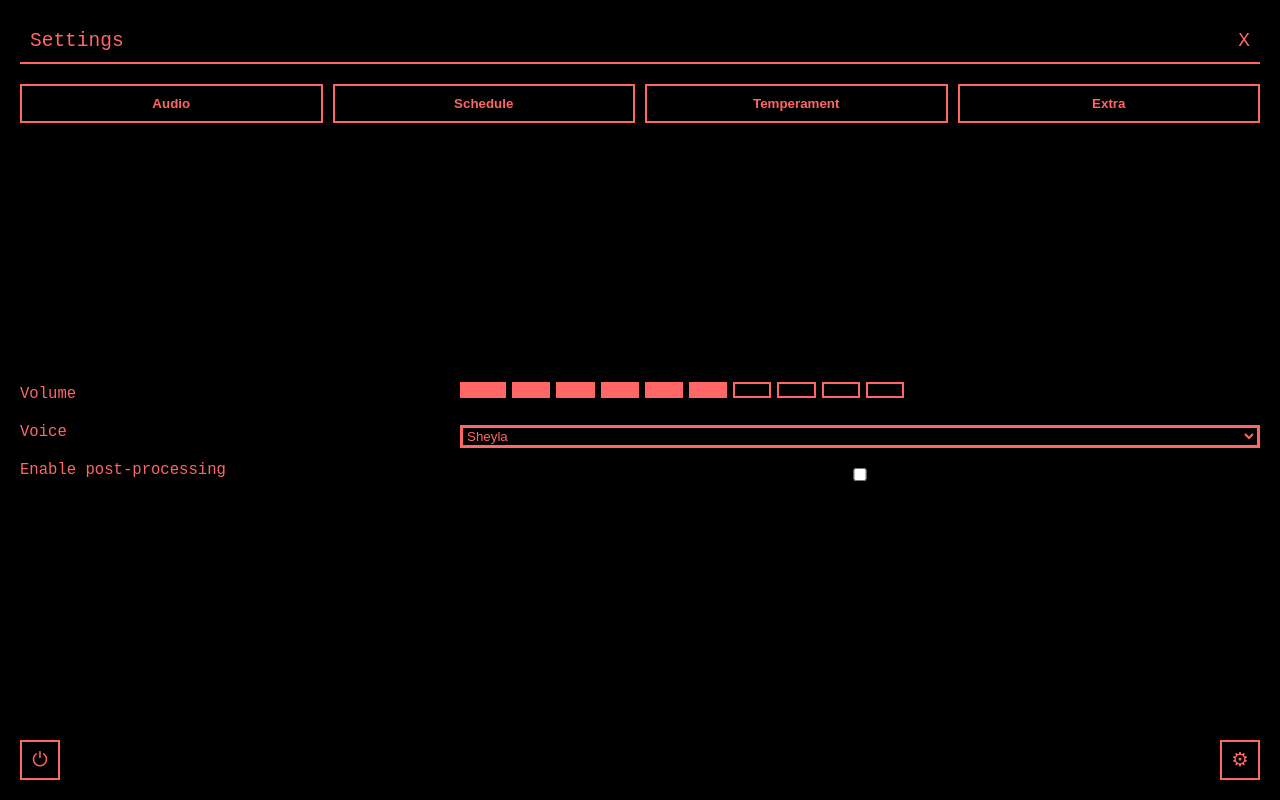
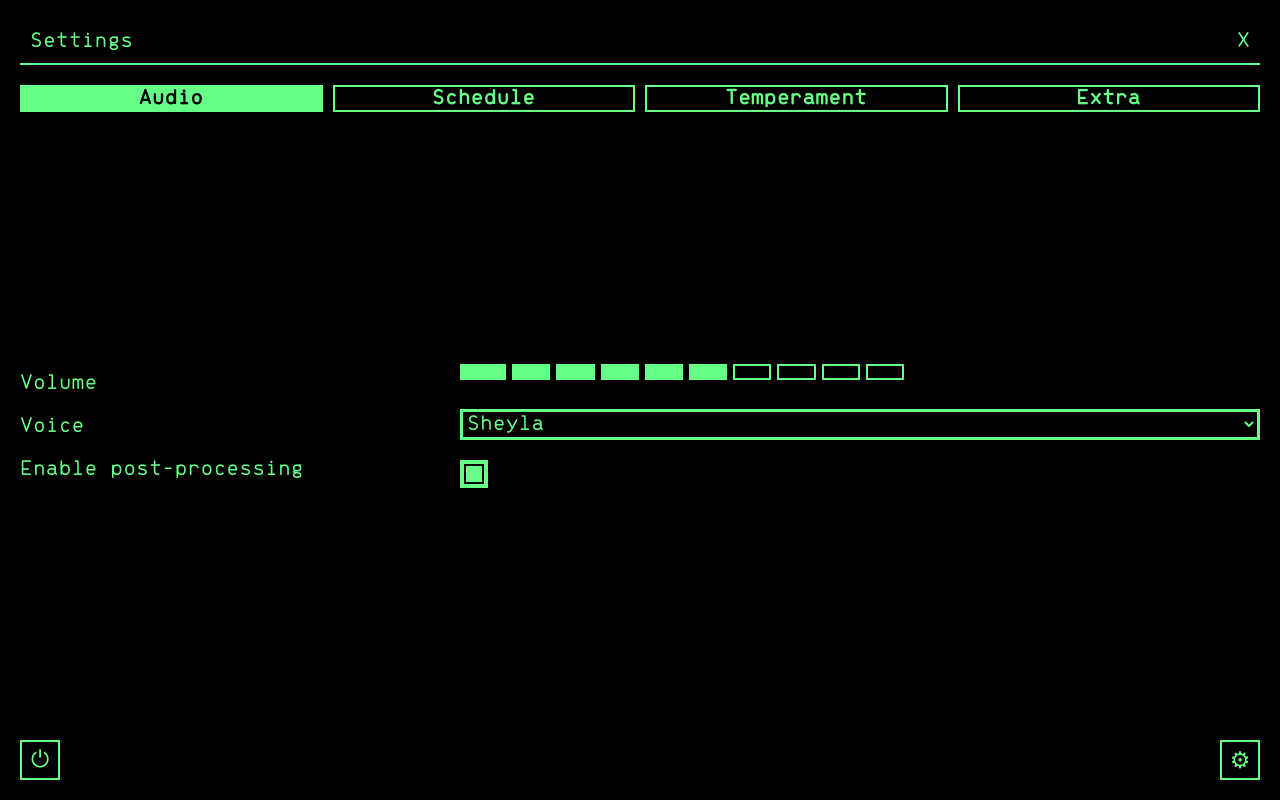
Before and after one commit to Engui-Lin/electron-desktop, an Electron app: page index.html in a window 1280 px wide. Both pictures are taken after a click on the button "Open Settings". Drawn offline with Linux system fonts and the light colour scheme; no server answers.

Commit message:
added layout for settings

```diff
--- a/index.html
+++ b/index.html
@@ -66,7 +66,10 @@
               <option>Sheyla</option>
               <option>Alex</option>
             </select>
-                 <input id="enable-postprocessing" type="checkbox">
+            <div class="checkbox">
+              <input type="checkbox" id="enable-postprocessing" name="check" checked>
+              <label for="enable-postprocessing"></label>
+            </div>
           </div>
         </div>
 
@@ -134,7 +137,11 @@
                   <option value="11"></option>
                 </datalist>
                 <input id="profanity-slider" type="range" min="1" max="10" step="1" list="custom-list"></input>
-                <input id="enable-flirting" type="checkbox">
+
+                <div class="checkbox">
+                  <input type="checkbox" id="enable-flirting" name="check" checked>
+                  <label for="enable-flirting"></label>
+                </div>
 
               </div>
              </div>
@@ -153,10 +160,27 @@
 
      <script>
           function openTab(tabId) {
-             document.querySelectorAll(".tab-content").forEach(tab => {
+                // Remove active class from all tab buttons
+                document.querySelectorAll(".tab").forEach((tab) => {
+                  tab.classList.remove("active-tab");
+                });
+
+                // Remove active class from all tab content
+                document.querySelectorAll(".tab-content").forEach((tab) => {
                   tab.classList.remove("active");
                 });
-             document.getElementById(tabId).classList.add("active");
+
+                // Add active class to the clicked tab button
+                const activeTabButton = document.querySelector(`.tab[onclick="openTab('${tabId}')"]`);
+                if (activeTabButton) {
+                  activeTabButton.classList.add("active-tab");
+                }
+
+                // Add active class to the corresponding tab content
+                const activeTabContent = document.getElementById(tabId);
+                if (activeTabContent) {
+                  activeTabContent.classList.add("active");
+                }
               }
 
          function openSettings() {
--- a/settings.js
+++ b/settings.js
@@ -47,8 +47,8 @@ document.addEventListener("DOMContentLoaded", function () {
 
       document.querySelectorAll(".day-box").forEach((day) => {
         if (selectedDays.includes(day.innerText.toLowerCase())) {
-          day.style.background = "#ff6666";
-          day.style.color = "black";
+          day.style.background = "var(--color-secondary)";
+          day.style.color = "var(--color-primary)";
         }
       });
       document.querySelectorAll(".time-box")[0].value = focusStartTime;
@@ -183,3 +183,42 @@ document.addEventListener("DOMContentLoaded", function () {
   // Load settings when the page loads
   loadSettings();
 });
+document.addEventListener("DOMContentLoaded", () => {
+  // Function to play sound
+  function playSound() {
+    const audio = new Audio("assets/fx/old-radio-button-click-97549.mp3");
+    audio.play().catch((error) => {
+      console.error("Error playing sound:", error);
+    });
+  }
+
+  // Attach event listeners to tabs
+  document.querySelectorAll(".tab").forEach((tab) => {
+    tab.addEventListener("click", playSound);
+  });
+
+  // Attach event listeners to dropdowns
+  document.querySelectorAll("select").forEach((dropdown) => {
+    dropdown.addEventListener("change", playSound);
+  });
+
+  // Attach event listeners to days
+  document.querySelectorAll(".day-box").forEach((day) => {
+    day.addEventListener("click", playSound);
+  });
+
+  // Attach event listeners to sliders
+  document.querySelectorAll('input[type="range"]').forEach((slider) => {
+    slider.addEventListener("input", playSound);
+  });
+
+  // Attach event listeners to checkboxes
+  document.querySelectorAll('input[type="checkbox"]').forEach((checkbox) => {
+    checkbox.addEventListener("change", playSound);
+  });
+
+  // Attach event listeners to time inputs
+  document.querySelectorAll('input[type="time"]').forEach((timeInput) => {
+    timeInput.addEventListener("input", playSound);
+  });
+});
--- a/style.css
+++ b/style.css
@@ -1,18 +1,39 @@
 :root {
     --color-primary: black;
-    --color-secondary: #ff6666;
+    --color-secondary: #66ff87;
+    --boxHeight: 24px;
+    --boxPadding: 0 5px;
 }
+
+@font-face {
+    font-family: 'Brass Mono';
+    src: url('assets/BrassMono-Regular.ttf') format('truetype');
+    font-weight: normal;
+    font-style: normal;
+    font-display: swap;
+}
+
+@font-face {
+    font-family: 'Brass Mono';
+    src: url('assets/BrassMono-Bold.ttf') format('truetype');
+    font-weight: bold;
+    font-style: normal;
+    font-display: swap;
+}
+
 
 * {
     margin: 0;
     padding: 0;
     box-sizing: border-box;
+    font-family: 'Brass Mono';
+    font-size: 1.2rem;
+
 }
 
 body {
-    background-color: black;
+    background-color: var(--color-primary);
     color: var(--color-secondary);
-    font-family: monospace;
     display: flex;
     justify-content: center;
     align-items: center;
@@ -32,9 +53,8 @@ body {
     display: flex;
     justify-content: space-between;
     align-items: center;
-    font-size: 1.5em;
     padding: 10px;
-    border-bottom: 2px solid #ff6666;
+    border-bottom: 2px solid var(--color-secondary);
 }
 
 .tabs {
@@ -43,24 +63,29 @@ body {
     gap: 10px;
 }
 
+.tab.active-tab {
+    background-color: var(--color-secondary);
+    color: var(--color-primary); /* Optional: Change text color for better visibility */
+  }
+
 button {
-    background: black;
-    color: #ff6666;
-    padding: 10px;
+    background: var(--color-primary);
+    color: var(--color-secondary);
+    padding: var(--boxPadding);
     text-align: center;
     cursor: pointer;
     font-weight: bold;
-    border: 2px solid #ff6666;
+    border: 2px solid var(--color-secondary);
     transition: background 0.2s;
 }
 
-button:hover {
-    background: #ff9999;
-}
+/* button:hover {
+    text-decoration: underline dashed;
+} */
 
 button:active {
-    background: #ff6666;
-    color: black;
+    background: var(--color-secondary);
+    color: var(--color-primary);
 }
 
 /* Two-column layout for settings */
@@ -79,7 +104,6 @@ button:active {
     display: flex;
     flex-direction: column;
     gap: 20px;
-    font-size: 1.2em;
 }
 
 .settings-controls {
@@ -95,12 +119,11 @@ button:active {
 }
 
 .time-box {
-    width: 80px;
-    padding: 5px;
+    padding: var(--boxPadding);
     background: var(--color-secondary);
     text-align: center;
     border: none;
-    color: black;
+    color: var(--color-primary);
     font-weight: bold;
 }
 
@@ -110,13 +133,13 @@ button:active {
 }
 
 select {
-    background: black;
+    background: var(--color-primary);
     border: solid var(--color-secondary);
     color: var(--color-secondary);
 }
 
 .day-box {
-    padding: 5px 10px;
+    padding: var(--boxPadding);
     background: var(--color-primary);
     border: solid var(--color-secondary) 2px;
     text-align: center;
@@ -129,12 +152,49 @@ select {
     gap: 5px;
 } */
 
-.volume-box {
-    width: 30px;
-    height: 30px;
-    background: #ff6666;
+.checkbox {
+    width: 28px;
+    height: 28px;
+    position: relative;
+    background: var(--color-secondary);
+    display: inline-block; /* Ensure it doesn't break the layout */
+  }
+
+  .checkbox input[type="checkbox"] {
+    visibility: hidden; /* Hide the default checkbox */
+  }
+
+  .checkbox label {
+    width: 20px;
+    height: 20px;
+    position: absolute;
+    top: 4px;
+    left: 4px;
     cursor: pointer;
-}
+    background: var(--color-primary);
+  }
+
+  .checkbox label:after {
+    content: '';
+    width: 16px;
+    height: 16px;
+    position: absolute;
+    top: 2px;
+    left: 2px;
+    background: var(--color-secondary);
+    opacity: 0;
+    transition: opacity 0.2s; /* Smooth transition for visual feedback */
+  }
+
+  .checkbox input[type="checkbox"]:checked + label:after {
+    opacity: 1; /* Show the custom checkmark when checked */
+  }
+
+/*   .checkbox label:hover::after {
+    opacity: 0.3; /* Visual feedback on hover
+  } */
+
+
 .container-slider {
     position: relative;
     max-width: 450px;
@@ -154,7 +214,7 @@ select {
   input[type="range"] {
     -webkit-appearance: none;
     width: 100%;
-    background-color: black;
+    background-color: var(--color-primary);
   }
 
   input[type="range"]:focus {
@@ -188,7 +248,7 @@ select {
 
   datalist option {
     position: relative;
-    background: black;
+    background: var(--color-primary);
     top: -1px;
     border-left: 2px solid var(--color-secondary);
     padding-left: 3px;
@@ -219,7 +279,6 @@ select {
     align-items: center;
     justify-content: center;
     cursor: pointer;
-    font-size: 1.5em;
 }
 
 /* Hide all tab content by default */
@@ -239,7 +298,6 @@ select {
 .main-content {
     display: block;
     text-align: center;
-    font-size: 2em;
 }
 
 .hidden {
```
Also changed, not shown: assets/BrassMono-Bold.ttf (added), assets/BrassMono-Regular.ttf (added), 1 other file. Lines whose indentation alone changed are shown as unchanged.
